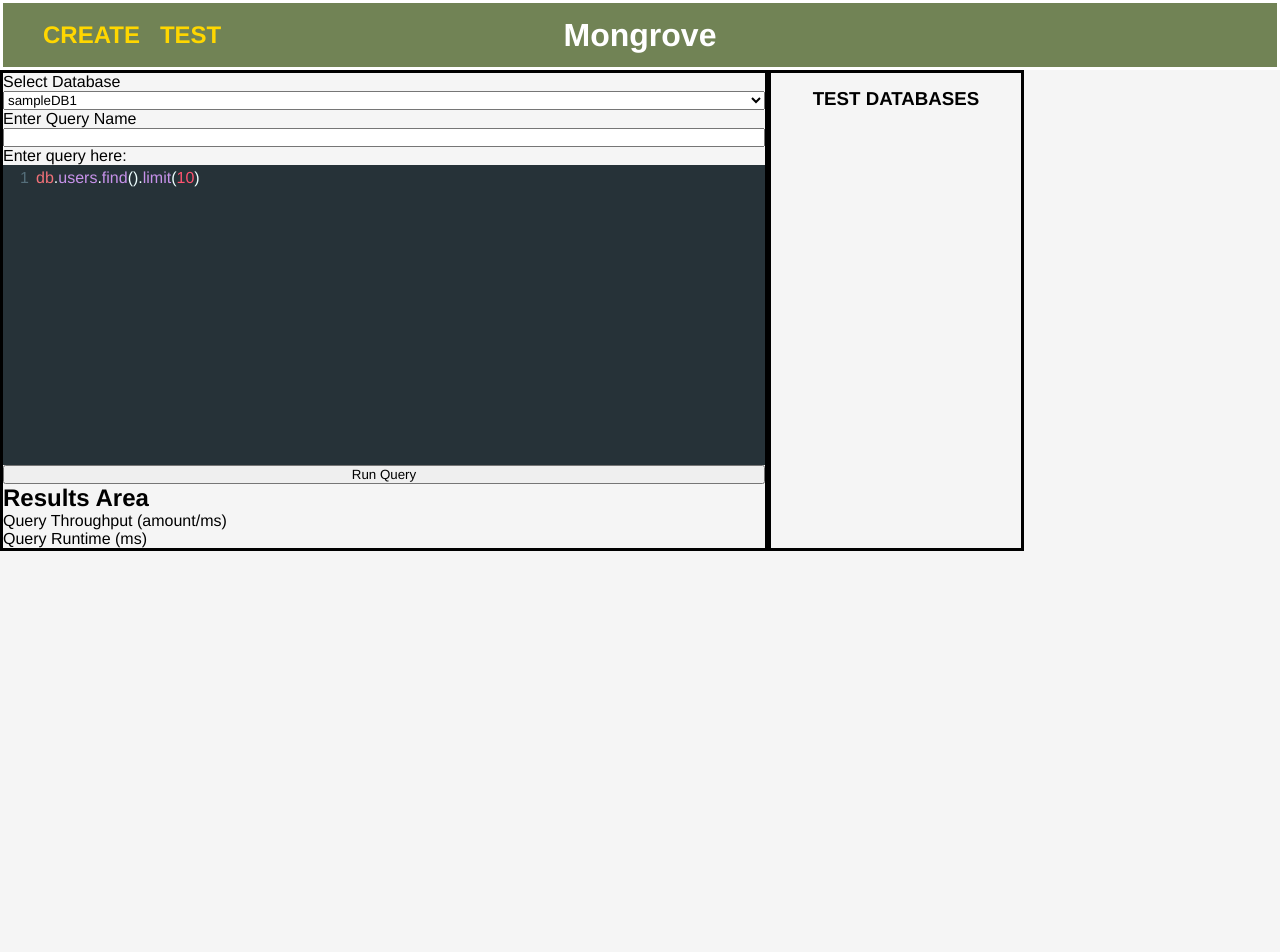
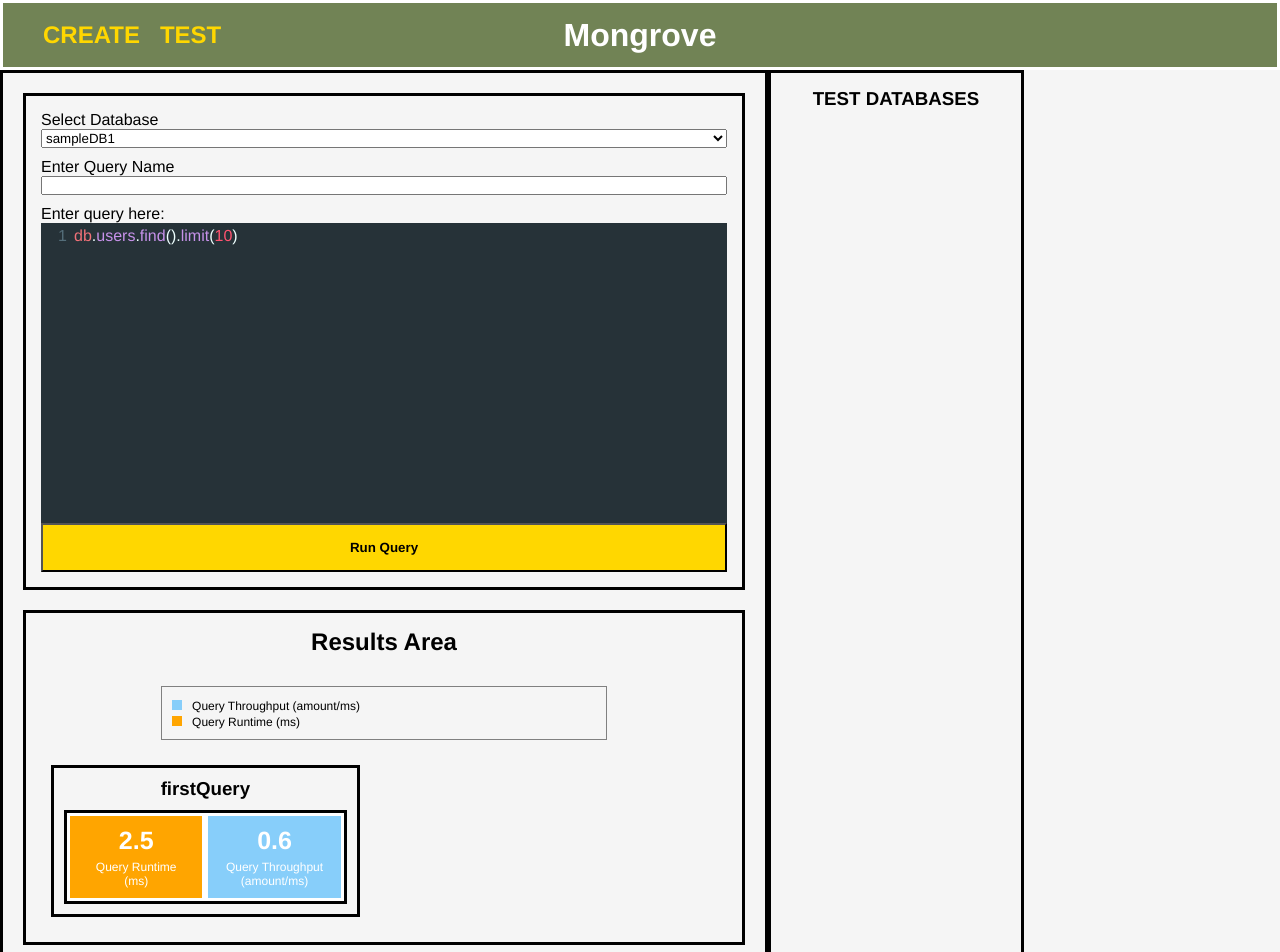
Before and after one commit to oslabs-beta/Mongrove, a React app: page /#/queryPage in a window 1280 px wide. Shown: the top 952 px of the page. Before the commit the page ends 800 px from the top, so only its background shows below. Built offline with nearby package versions, Linux system fonts and the light colour scheme.

Commit message:
finished building resultsArea (w/ legend) and resultsItem components; added styling

```diff
--- a/client/components/ResultsItem.jsx
+++ b/client/components/ResultsItem.jsx
@@ -0,0 +1,35 @@
+import React from 'react';
+
+const ResultsItem = (props) => {
+
+  return (
+    <div className="resultItem">
+      <h3 className="result-queryName">
+        {/* {props.id + 1}. {props.queryName} */}
+        firstQuery
+      </h3>
+      <div className="metricsContainer">
+        <div id="queryRuntimeBlock"  className="queryBlock">
+          <h5 className="metricNums">
+            {/* query runtime --> display result from backend here */}
+            {/* {props.queryRuntime} */}
+            2.5
+          </h5>
+          <p className="metricLabel">Query Runtime <br/>(ms)</p>
+        </div>
+
+        <div id="queryThroughputBlock" className="queryBlock">
+          <h5 className="metricNums">
+            {/* query throughput --> display result from backend here */}
+            {/* {props.queryThroughput} */}
+            0.6
+          </h5>
+          <p className="metricLabel"> Query Throughput <br />(amount/ms)</p>
+        </div>
+      </div>
+    </div>
+  )
+
+}
+
+export default ResultsItem;
--- a/client/pages/QueryArea.jsx
+++ b/client/pages/QueryArea.jsx
@@ -31,6 +31,7 @@ const QueryArea = (props) => {
               displayName="Enter query here:"
               value={testQuery}
               onChange={setTestQuery}
+              className="codemirror"
             />
 
             <button
--- a/client/pages/ResultsArea.jsx
+++ b/client/pages/ResultsArea.jsx
@@ -23,17 +23,18 @@ const ResultsArea = (props) => {
 
       <div id="resultItemsLegend">
         <div id="legend-1" className="legends">
-          <div id="legend-1-colorBlock"></div>
-          <p> Query Throughput (amount/ms) </p>
+          <div id="legend-1-colorBlock" className="colorblock"></div>
+          <p>   Query Throughput (amount/ms) </p>
         </div>
         <div id="legend-2" className="legends">
-          <div id="legend-2-colorBlock"></div>
-          <p> Query Runtime (ms) </p>
+          <div id="legend-2-colorBlock" className="colorblock"></div>
+          <p>   Query Runtime (ms) </p>
         </div>
       </div>
 
       <div id="resultsItemsContainer">
         {/* {resultsItemsList} */}
+        <ResultsItem />
       </div>
     </div>
   )
--- a/client/pages/SchemaArea.jsx
+++ b/client/pages/SchemaArea.jsx
@@ -27,6 +27,7 @@ const SchemaArea = (props) => {
               displayName="Enter Schema here:"
               value={schemaValue}
               onChange={setSchemaValue}
+              className="codemirror"
               // value={props.schemaValue}
               // onChange={(e) => {setSchemaValue(e.target.value)}}
             />
--- a/client/stylesheets/styles.css
+++ b/client/stylesheets/styles.css
@@ -51,6 +51,32 @@ body {
 .mainAreaComponents {
   display: flex;
   flex-direction: column;
+  border-style: solid;
+  padding: 15px;
+  margin: 20px;
+}
+
+.mainAreaComponents h2 {
+  margin-bottom: 15px;
+  text-align: center;
+}
+
+.mainAreaComponents input {
+  margin-bottom: 10px;
+}
+
+/* .codemirror {
+  margin-bottom: 10px;
+} */
+
+.mainAreaComponents select {
+  margin-bottom: 10px;
+}
+
+.mainAreaBn {
+  padding: 15px;
+  background-color: gold;
+  font-weight: bold;
 }
 
 .panels {
@@ -72,30 +98,91 @@ body {
   padding: 15px;
 }
 
-#schemaArea {
-  display: flex;
-  flex-direction: column;
-  border-style: solid;
-  padding: 15px;
-  margin: 20px;
-}
-
-#schemaArea input {
-  margin-bottom: 10px;
-}
-
-#testdbGenArea {
-  display: flex;
-  flex-direction: column;
-  border-style: solid;
-  padding: 15px;
-  margin: 20px;
-}
-
-#testdbGenArea input {
-  margin-bottom: 10px;
-}
 
 #testdbGenArea label {
   margin-top: 5px;
 }
+
+#resultItemsLegend {
+  display: flex;
+  flex-direction: column;
+  align-self: center;
+  /* align-items: center; */
+  border: solid 1px gray;
+  padding: 10px;
+  margin: 15px;
+  width: 65%;
+}
+
+.legends {
+  display: flex;
+  flex-direction: row;
+  /* border: solid .5px gray; */
+  /* align-self: center; */
+}
+
+.legends p {
+  font-size: 12px;
+  margin-top: 2px;
+}
+
+.colorblock {
+  width: 10px;
+  height: 10px;
+  background-color: orange;
+  margin-right: 10px;
+  margin-top: 3px;
+}
+
+#legend-1-colorBlock {
+  background-color: lightskyblue;
+}
+
+.resultItem {
+  border: solid;
+  padding: 10px;
+  margin: 10px;
+  width: 45%;
+}
+
+.result-queryName {
+  text-align: center;
+  margin-bottom: 10px;
+}
+
+.metricsContainer {
+  border: solid;
+  display: flex;
+  justify-content: space-around;
+}
+
+.queryBlock {
+  display: flex;
+  flex-direction: column;
+  align-items: center;
+  border: solid;
+  padding: 5px;
+}
+
+#queryRuntimeBlock {
+  background-color: orange;
+  color: white;
+  width: 50%;
+}
+
+#queryThroughputBlock {
+  background-color: lightskyblue;
+  color: white;
+  width: 50%;
+}
+
+.metricNums {
+  font-size: 25px;
+  margin: 5px;
+}
+
+.metricLabel {
+  font-size: 12px;
+  margin-bottom: 5px;
+  text-align: center;
+}
```
